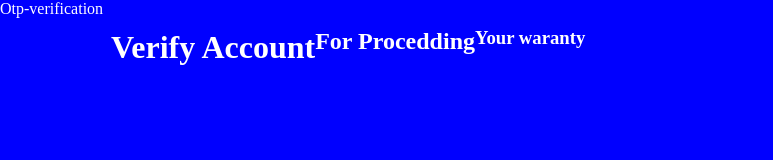
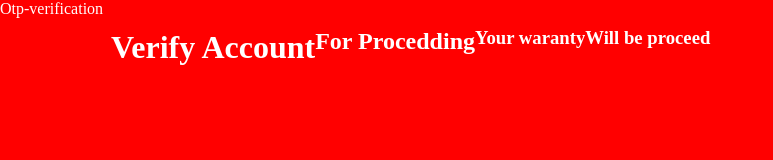
Before and after one commit to tauhid-hasan-dev/otp, a plain HTML site: page index.html in a window 1280 px wide. Shown: the whole page, without its empty margins (0-773 px from the left). Drawn offline with Linux system fonts and the light colour scheme.

Commit message:
edited in master

```diff
--- a/index.html
+++ b/index.html
@@ -13,6 +13,7 @@
     <h1>Verify Account</h1>
     <h2>For Procedding</h2>
     <h3>Your waranty</h3>
+    <h3>Will be proceed</h3>
 </body>
 
 </html>
--- a/style.css
+++ b/style.css
@@ -1,5 +1,5 @@
 * {
-    background-color: blue;
+    background-color: red;
     color: white;
     display: flex;
 }
```
